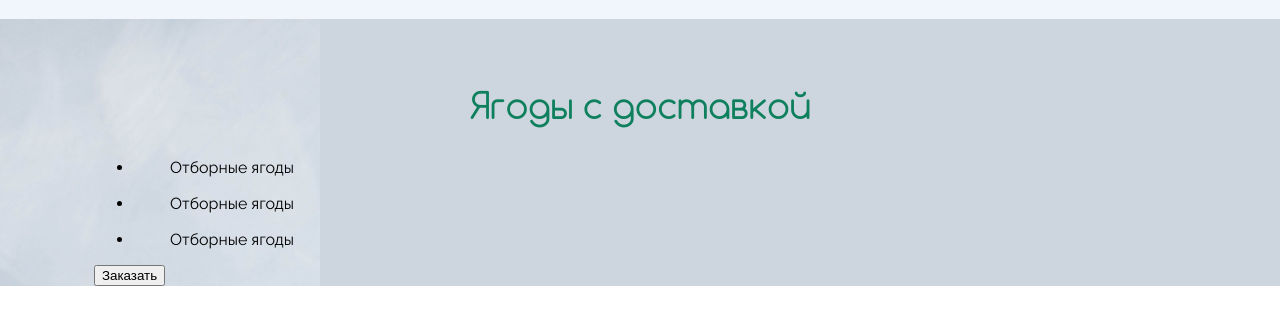
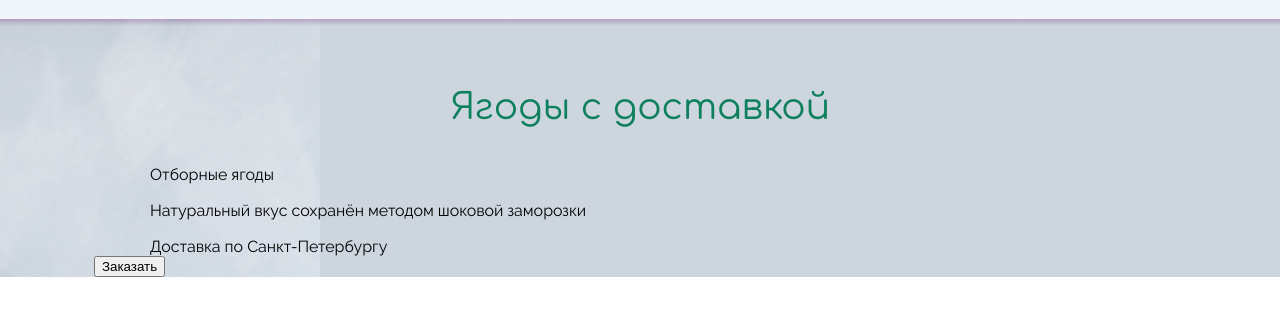
Before and after one commit to VladissGernet/berries, a website: page source/html/index.html in a window 1280 px wide. Shown: the part 85-410 px from the top of the page. Drawn offline with nearby package versions, Linux system fonts and the light colour scheme; files that its build step writes are made by us from their sources.

Commit message:
list hero

```diff
--- a/source/html/index.html
+++ b/source/html/index.html
@@ -91,7 +91,7 @@
             <use xlink:href="img/sprite.svg#frozen"></use>
           </svg>
           <span class="hero__content">
-          Отборные ягоды
+            Натуральный вкус сохранён методом шоковой заморозки
         </span>
         </li>
         <li class="hero__item">
@@ -99,7 +99,7 @@
             <use xlink:href="img/sprite.svg#delivery"></use>
           </svg>
           <span class="hero__content">
-          Отборные ягоды
+          Доставка по&nbsp;Санкт-Петербургу
         </span>
         </li>
       </ul>
--- a/source/scss/general/variables.scss
+++ b/source/scss/general/variables.scss
@@ -33,6 +33,8 @@ $link-water: #cdd6df;
 
 // General
 
+$top-gradient: linear-gradient(180deg, rgba(88, 13, 101, 0.25) 0, transparent 7px);
+
 html {
   //Sticky footer
   height: 100%;
--- a/source/scss/header/main-header.scss
+++ b/source/scss/header/main-header.scss
@@ -1,6 +1,5 @@
 .main-header {
   background-color: $alice-blue;
-  box-shadow: 0 4px 4px rgba(88, 13, 101, 0.25);
   min-height: 68px;
 
   @media (min-width: $tablet-width) {
@@ -186,7 +185,7 @@
     gap: 9px;
     z-index: 1;
     padding-top: 23px;
-    background-image: linear-gradient(180deg, rgba(88, 13, 101, 0.25) 0, transparent 7px);
+    background-image: $top-gradient;
     min-height: 338px;
   }
 
--- a/source/scss/main/hero/hero.scss
+++ b/source/scss/main/hero/hero.scss
@@ -1,7 +1,7 @@
 .hero {
-  padding-top: 66px;
+  padding-top: 68px;
   background-color: $link-water;
-  background-image: url("../img/hero/hero-mobile.jpg");
+  background-image: $top-gradient, url("../img/hero/hero-mobile.jpg");
   background-repeat: no-repeat;
 
   @media (min-resolution: 2dppx) {
@@ -11,13 +11,25 @@
 }
 
 .hero__title {
-  margin: 0;
+  margin: 0 0 21px;
   font-family: $title-font;
   font-weight: 400;
   font-size: 36px;
   line-height: 40px;
   color: $deep-sea;
   text-align: center;
-  letter-spacing: 2pn
-  x;
 }
+
+.hero__list {
+  list-style-type: none;
+  margin: 0;
+  padding: 0;
+}
+
+.hero__item {
+  margin-left: 20px;
+}
+
+.hero__content {
+  line-height: 19px;
+}
```
Also changed, not shown: source/fonts/comfortaa-regular.woff, source/fonts/comfortaa-regular.woff2.
